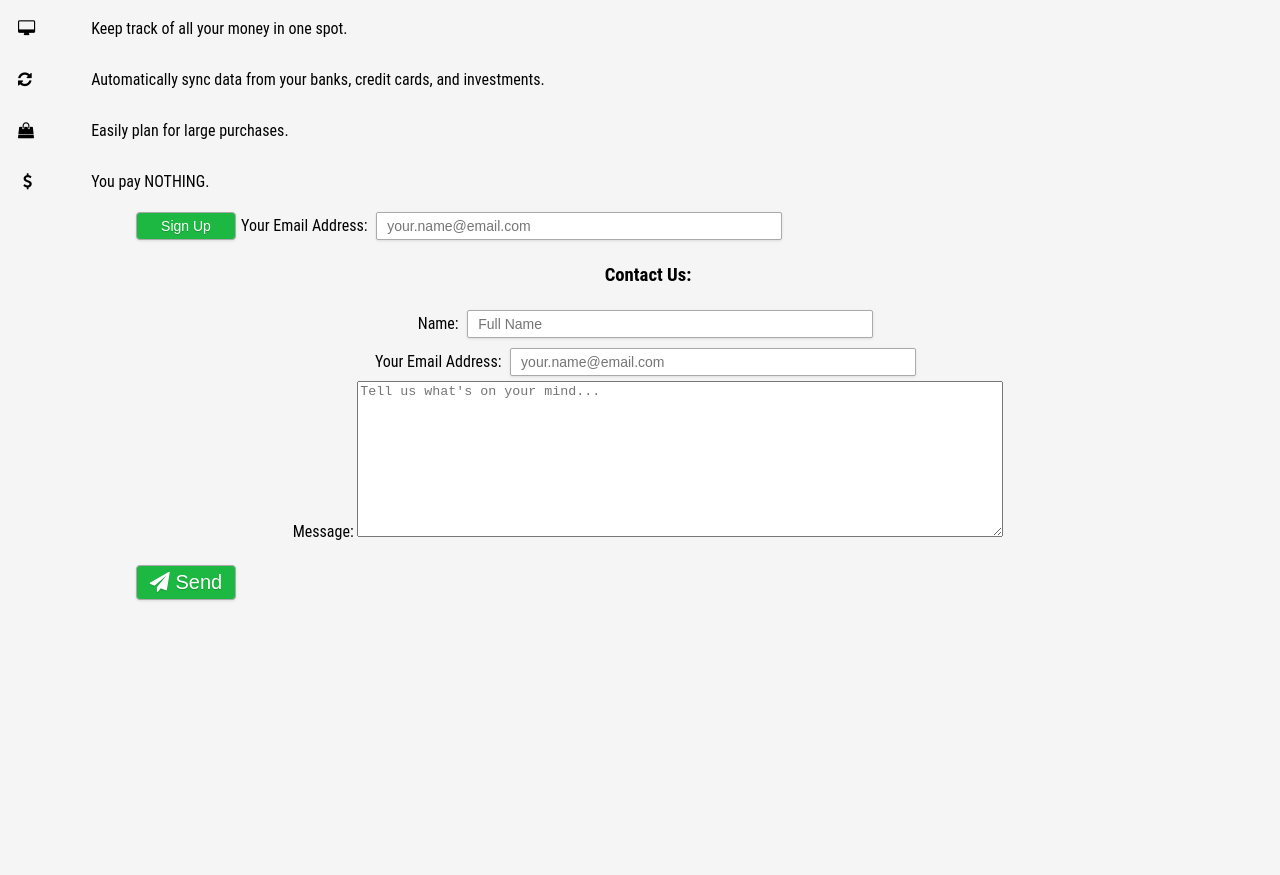
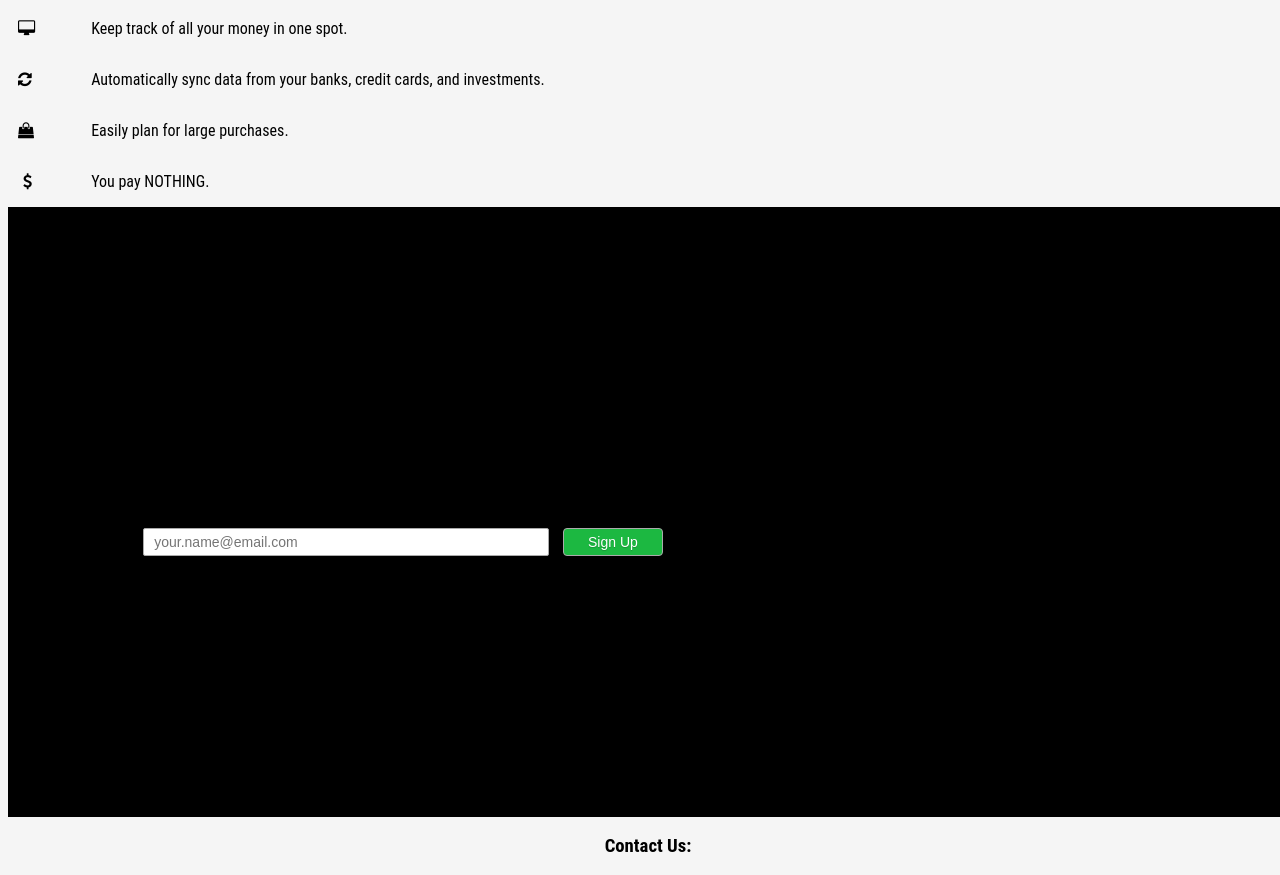
Before and after one commit to sendacrate/sendacrate.github.io, a plain HTML site: page index.html in a window 1280 px wide. Shown: the part 465-1340 px from the top of the page. Before the commit the page ends 1070 px from the top, so only its background shows below. Drawn offline with nearby package versions, Linux system fonts and the light colour scheme.

Commit message:
sign up section

```diff
--- a/index.html
+++ b/index.html
@@ -166,17 +166,25 @@ textarea {
 .button-xlarge {
   font-size: 125%;
 }
-button {
+#send button {
   /*width: 40px;*/
   /*padding-right: 5%;*/
   float: left;
   margin-left: 10%;
+}
+#sign-up-button button{
+  float: right;
 }
 #name, #email {
   width: 30%;
 }
 #message{
   width:50%;
+}
+#sign-up{
+  padding-top: 20%;
+  padding-bottom:20%;
+  background-color: #000;
 }
 .row{
   position: relative;
@@ -278,9 +286,11 @@ td {
    </tr>
     </table>
   </div>
-  <div id = "Get Signed Up:">
+  <div id = "sign-up">
+    <h3>Sign-Up For Updates:</h3>
     <form id="gform" method="POST" class="pure-form pure-form-stacked" data-email="example@email.net"
   action="https://script.google.com/macros/s/AKfycbz0SQDrJ8-oFEh6iN8FxzIJ4O5sx4HLOe4FevKk_W-IPy-WwJ0/exec">
+
     <!-- change the form action to your script url -->
 
     <!-- <fieldset class="pure-group"> -->
@@ -290,7 +300,7 @@ td {
     required placeholder="your.name@email.com"/>
     <span id="email-invalid" style="display:none">
       Must be a valid email address</span>
-      <button class="button-success pure-button button-large">
+      <button id = "sign-up-button" class="button-success pure-button button-large">
         Sign Up</button>
     <br>
 
@@ -330,7 +340,7 @@ td {
       <input id="color" name="color" placeholder="green" /> -->
     <!-- </fieldset> -->
     <br>
-    <button class="button-success pure-button button-xlarge">
+    <button id = "send" class="button-success pure-button button-xlarge">
       <i class="fa fa-paper-plane"></i>&nbsp;Send</button>
 
   </form>
```
